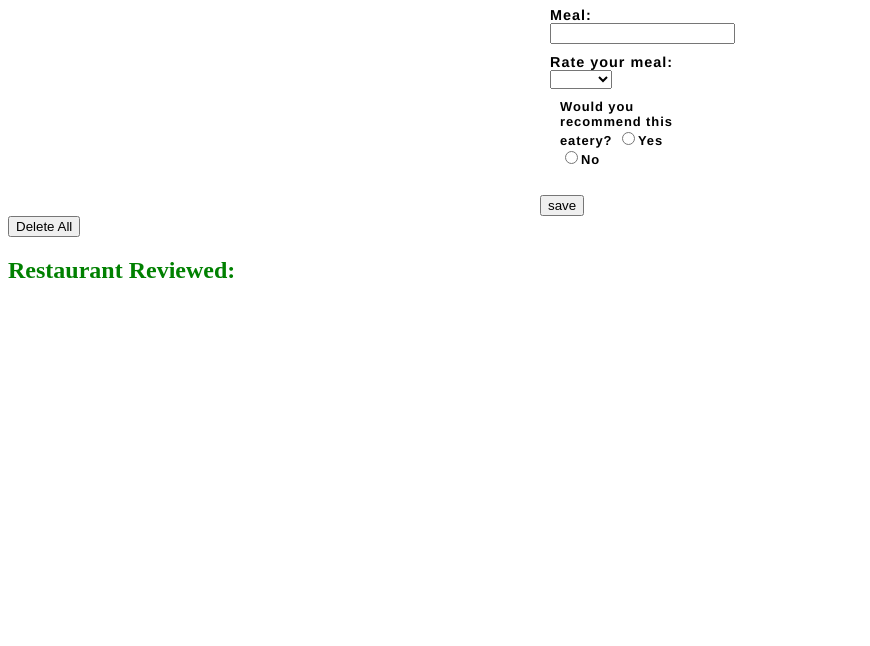
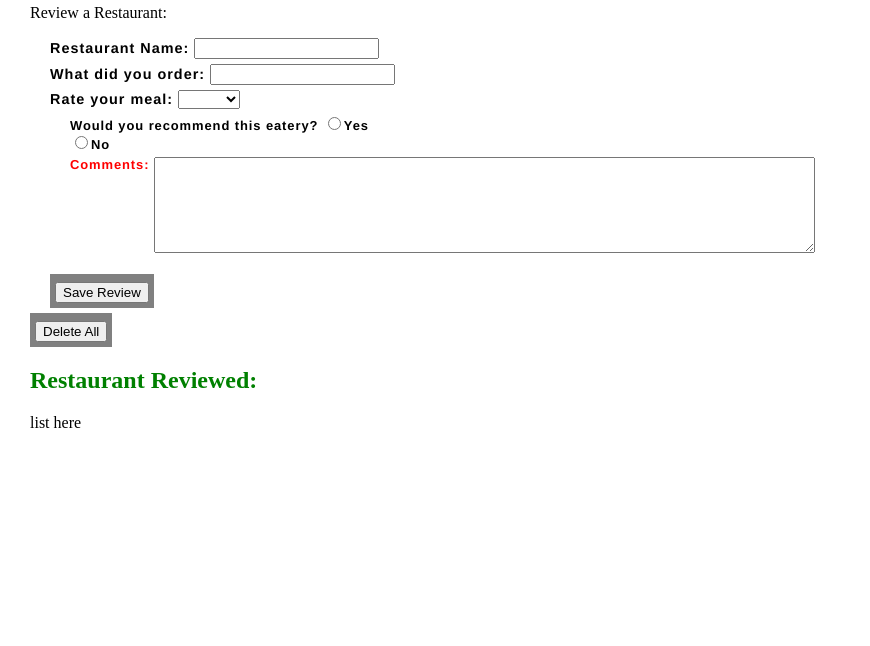
Before and after one commit to Lauren-Brett/WK6-weekend-hw-DOM-restaurant, a website: page index.html in a window 1280 px wide. Shown: the part 154-800 px from the top of the page, without its empty margins (0-870 px from the left). Drawn offline with Linux system fonts and the light colour scheme.

Commit message:
adding html and app

```diff
--- a/css/styles.css
+++ b/css/styles.css
@@ -1,10 +1,7 @@
 h1 {
   font-weight: bold;
-}
-
-
-h1 {
-  text-align: center;
+   text-decoration: underline red;
+   text-align: center;
 }
 
 
@@ -12,6 +9,11 @@ h2 {
   color: green;
 }
 
+body {
+  margin-top: 100px;
+  margin-bottom: 50px;
+  margin-left: 30px;
+}
 /* form {
   width: 100%;
    display: flex;
@@ -37,12 +39,7 @@ h2 {
 
 form {
   margin: 0 auto;
-  width: 200px
-}
-
-.form-item {
-
-  margin: 10px
+  /* width: 100px */
 }
 
 
@@ -50,10 +47,11 @@ form {
   font-family: Helvetica, serif;
   font-size: 0.9em;
   font-weight: bold;
-  letter-spacing: 0.07em
+  letter-spacing: 0.07em;
+  margin: 5px 20px;
 }
 
-reviwed-list {
+/* reviwed-list {
  display: flex;
  flex-flow: row nowrap;
  height: 100%;
@@ -62,4 +60,45 @@ reviwed-list {
 .ul {
  width: 40%;
  height: 40%;
+} */
+
+
+#saved-list {
+  display: flex;
+  flex-wrap: wrap;
+  list-style-type: none;
 }
+
+.reviewed-list {
+  margin: 0.5rem 0.5rem;
+  padding: 0.5rem 0.8rem;
+  border: 1px solid #20437c;
+  border-radius: 5%;
+  background: #ddeaff;
+}
+
+
+.save-button,
+.delete-button {
+  background-color: grey;
+ border: none;
+ color: white;
+ padding: 5px 5px;
+ text-align: center;
+ display: inline-block;
+ font-size: 20px;
+ margin: 0 auto;
+ cursor: pointer;
+
+
+}
+
+
+ .form-item .comments {
+  color: red;
+
+}
+
+textarea {
+  vertical-align: top;
+}
--- a/index.html
+++ b/index.html
@@ -8,22 +8,31 @@
 </head>
 <body>
   <h1 id="heading">Restaurant Reviews</h1>
-  <p id="welcome-paragraph">Reviews of restaurants visited:</p>
+  <p id="welcome-paragraph">Review a Restaurant:</p>
   <form id="form">
-    <!-- <div id="form-wrapper"> -->
 
       <div class="form-item">
-        <strong><label for="restaurant" class="data">Restaurant:</label></strong>
+        <label for="restaurant">Restaurant Name:</label>
         <input type="text" id="restaurant" required/>
       </div>
 
+      <!-- <div class="form-item">
+        <label for="location" class="data">Location:</label>
+        <br>
+        <input type="checkbox" id="location" value="Edinburgh">Edinburgh<br>
+        <input type="checkbox" id="location" value="Glasgow">Glasgow<br>
+        <input type="checkbox" id="location" value="Dundee">Dundee<br>
+        <input type="checkbox" id="location" value="Aberdeen">Aberdeen<br>
+
+      </div> -->
+
       <div class="form-item">
-        <label for="meal" class="data">Meal:</label>
-        <input type="text" id="meal" required/>
+        <label for="meal">What did you order:</label>
+        <input type="text" id="meal" maxlength="20" required/>
       </div>
 
       <div class="form-item">
-        <label for="rate" class="data">Rate your meal:</label>
+        <label for="rate">Rate your meal:</label>
         <select id="rate">
           <option value="" disabled selected></option>
           <option value="5*">5 stars</option>
@@ -33,26 +42,37 @@
           <option value="1*">1 stars</option>
         </select>
 
+
         <div class="form-item">
-          <!-- <p>Would you recommend this eatery:</p> -->
           <label for="recommend">Would you recommend this eatery?</label>
-
-          <input type="radio" value="Yes" id="recommendYes">Yes<br>
-          <input type="radio"  value="No" id="recommendNo">No<br>
+          <input  type="radio" name="recommend" value="Yes" id="recommendYes">Yes<br>
+          <input  type="radio"  name="recommend" value="No" id="recommendNo">No<br>
         </div>
 
 
-      </div>
-    <!-- </div> -->
+        <div class="form-item">
+          <div class="comments">
+            <label for="comment">Comments:</label>
+            <textarea name="comment" id="comment" rows="6" cols="80" maxlength="60"></textarea>
+          </div>
+        </div>
+
     <br>
-    <input type="submit" value="save"/>
+        <div class="save-button">
+          <input type="submit" value="Save Review"/>
+        </div>
   </form>
+</div>
 
+
+<div class="delete-button">
   <button id="delete-all">Delete All</button>
+</div>
 
-  <h2>Restaurant Reviewed:</h2>
+  <strong><h2>Restaurant Reviewed:</h2></strong>
   <div class="saved-list">
-    <ul id="reviewed-list"></ul>
+    <ul style="list-style: none;" id="reviewed-list"></ul>
+    <p>list here</p>
   </div>
 </body>
 </html>
--- a/js/app.js
+++ b/js/app.js
@@ -6,6 +6,9 @@ document.addEventListener('DOMContentLoaded', () => {
   const deleteAllButton = document.querySelector('#delete-all');
   deleteAllButton.addEventListener('click', handleDeleteAll);
 
+
+  // const radioButton = document.querySelector('#form[name="recommend"]')
+  // radioButton.addEventListener('input', handleRadio)
 
 });
 //////////////////////////////////////////////////////
@@ -26,9 +29,13 @@ const createRestaurantReviewed = function (form) {
   restaurantReviewed.classList.add('restaurantReviewed')
 
 
-  const restaurant = document.createElement('p')
+  const restaurant = document.createElement('h3')
   restaurant.textContent = `Restaurant: ${form.restaurant.value}`;
   restaurantReviewed.appendChild(restaurant);
+
+  // const location = document.createElement('p')
+  // restaurant.textContent = form['location'].checked;
+  // restaurantReviewed.appendChild(location)
 
   const meal = document.createElement('p')
   meal.textContent = `Meal Ordered: ${form.meal.value}`;
@@ -36,21 +43,20 @@ const createRestaurantReviewed = function (form) {
 
 
   const rate = document.createElement('p')
-
-  rate.textContent = `Rating Overall: ${form.rate.value}`;
+  rate.textContent = `Overall Rating: ${form.rate.value}`;
   restaurantReviewed.appendChild(rate);
 
 
+  const recommend = document.createElement('p')
+  recommend.textContent = `Recommend: ${form['recommend'].value}`;
+  restaurantReviewed.appendChild(recommend);
 
-  const recommendYes = document.createElement('p')
-  recommendYes.textContent = form.recommendYes.value;
-  restaurantReviewed.appendChild(recommendYes);
+  const comment = document.createElement('p')
+  comment.textContent = `Comments: ${form.comment.value}`
+  restaurantReviewed.appendChild(comment)
 
 
 
-  // const recommendNo = document.createElement('p')
-  // recommendNo.textContent = form.recommendNo.value;
-  // restaurantReviewed.appendChild(recommendNo);
 
   return restaurantReviewed;
 
```
